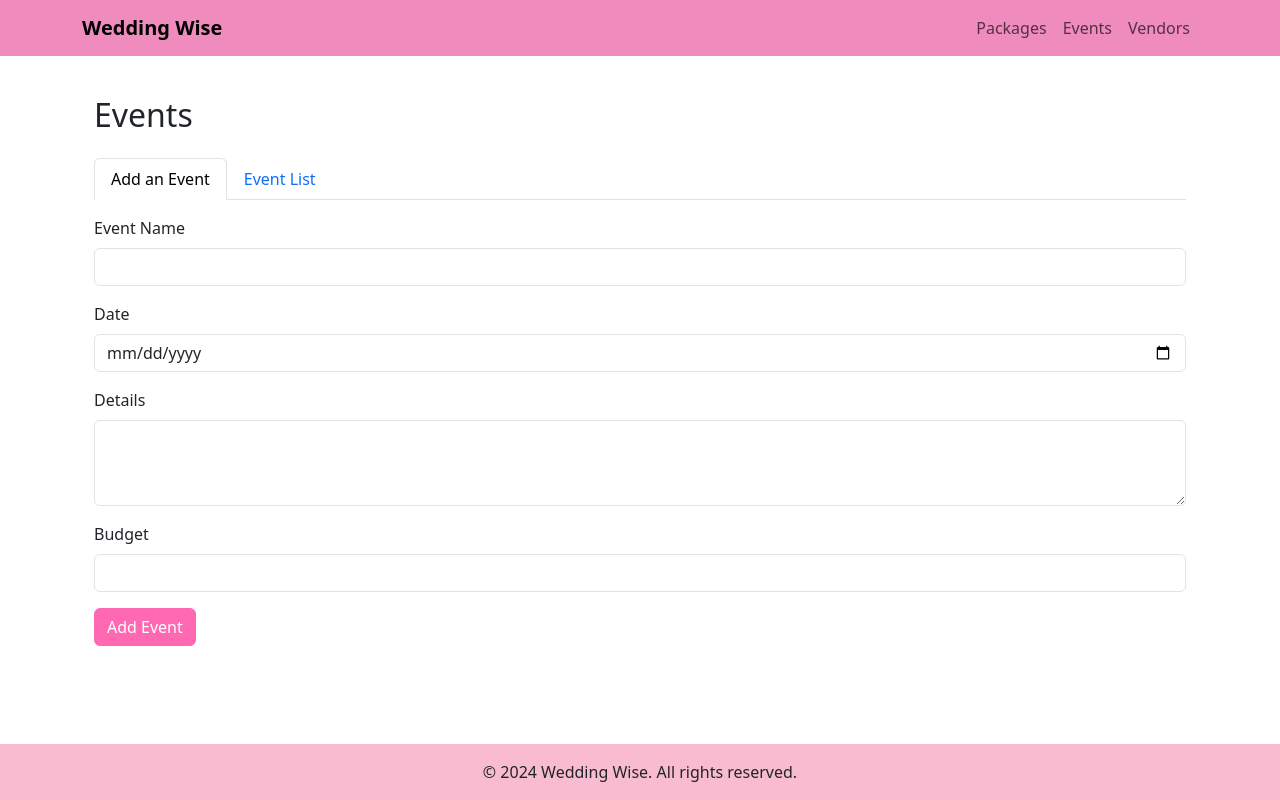
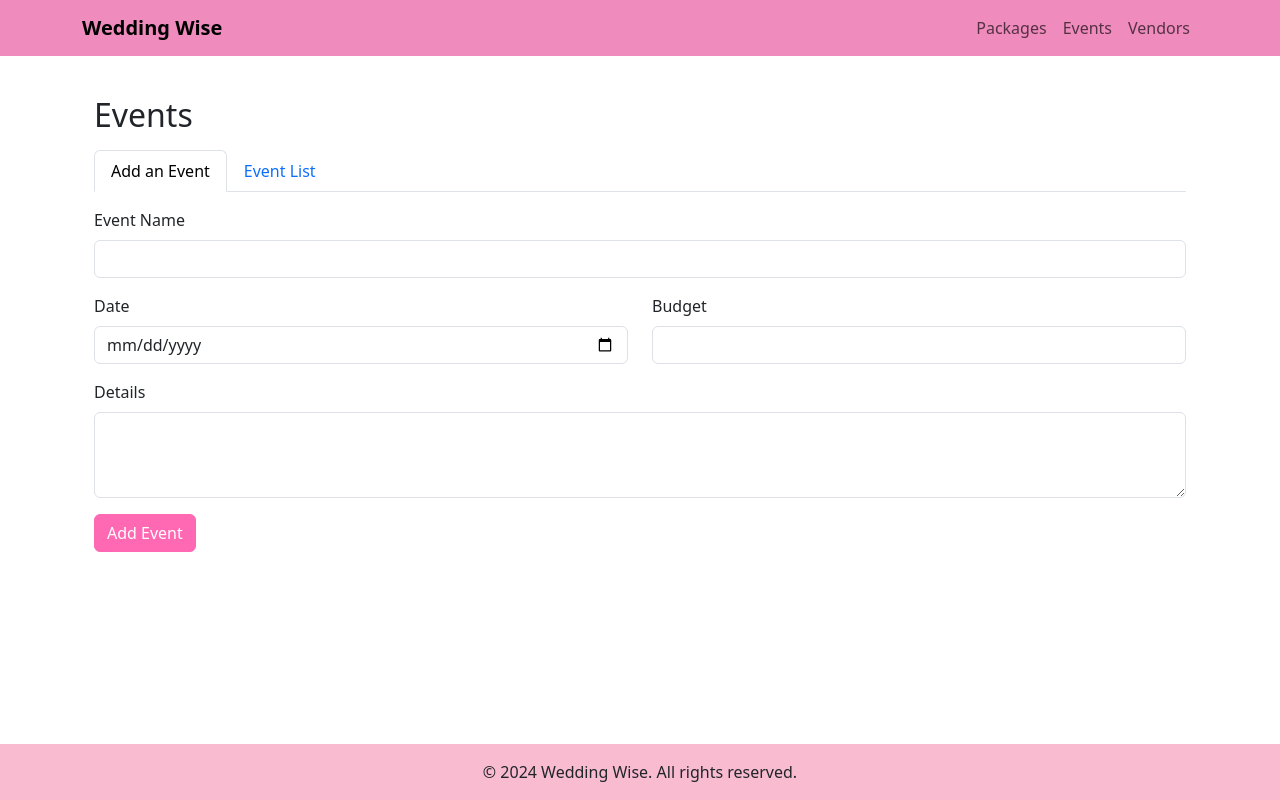
Before and after one commit to DineshSainath/wedding-wise, a React (Create React App) app: page /events in a window 1280 px wide. Built offline with nearby package versions, Linux system fonts and the light colour scheme.

Commit message:
add event - layout change

```diff
--- a/src/pages/Events.js
+++ b/src/pages/Events.js
@@ -38,7 +38,7 @@ function Events() {
 
   return (
     <Container>
-      <h2 className="mb-4">Events</h2>
+      <h2 className="mb-3">Events</h2>
       <Tabs defaultActiveKey="add" id="events-tabs">
         <Tab eventKey="add" title="Add an Event">
           <Form onSubmit={handleAddEvent} className="mt-3">
@@ -53,6 +53,8 @@ function Events() {
                 required
               />
             </Form.Group>
+            <Row>
+              <Col md={6}>
                 <Form.Group className="mb-3">
                   <Form.Label>Date</Form.Label>
                   <Form.Control
@@ -64,6 +66,22 @@ function Events() {
                     required
                   />
                 </Form.Group>
+              </Col>
+              <Col md={6}>
+                <Form.Group className="mb-3">
+                  <Form.Label>Budget</Form.Label>
+                  <Form.Control
+                    type="number"
+                    value={newEvent.budget}
+                    onChange={(e) =>
+                      setNewEvent({ ...newEvent, budget: e.target.value })
+                    }
+                    required
+                  />
+                </Form.Group>
+              </Col>
+            </Row>
+
             <Form.Group className="mb-3">
               <Form.Label>Details</Form.Label>
               <Form.Control
@@ -75,17 +93,7 @@ function Events() {
                 }
               />
             </Form.Group>
-            <Form.Group className="mb-3">
-              <Form.Label>Budget</Form.Label>
-              <Form.Control
-                type="number"
-                value={newEvent.budget}
-                onChange={(e) =>
-                  setNewEvent({ ...newEvent, budget: e.target.value })
-                }
-                required
-              />
-            </Form.Group>
+
             <Button type="submit" variant="primary">
               Add Event
             </Button>
```
Lines whose indentation alone changed are shown as unchanged.
